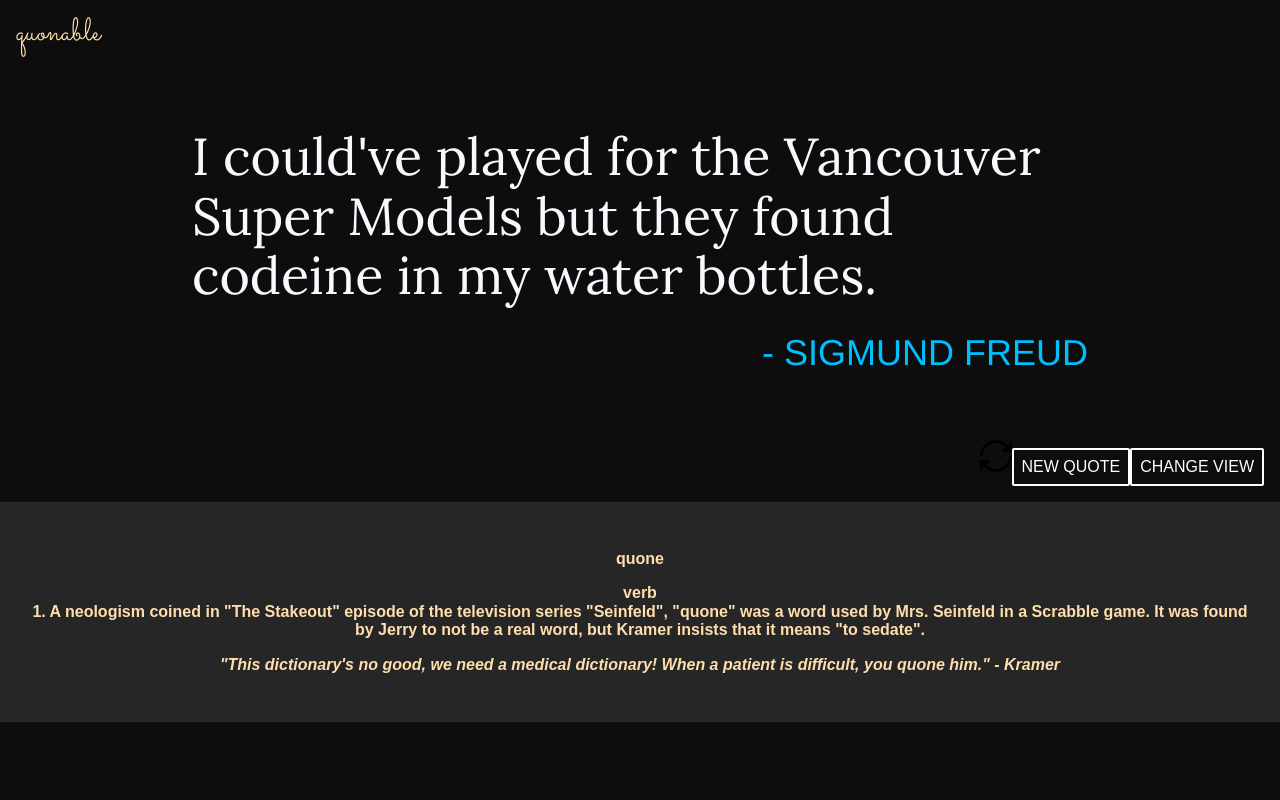
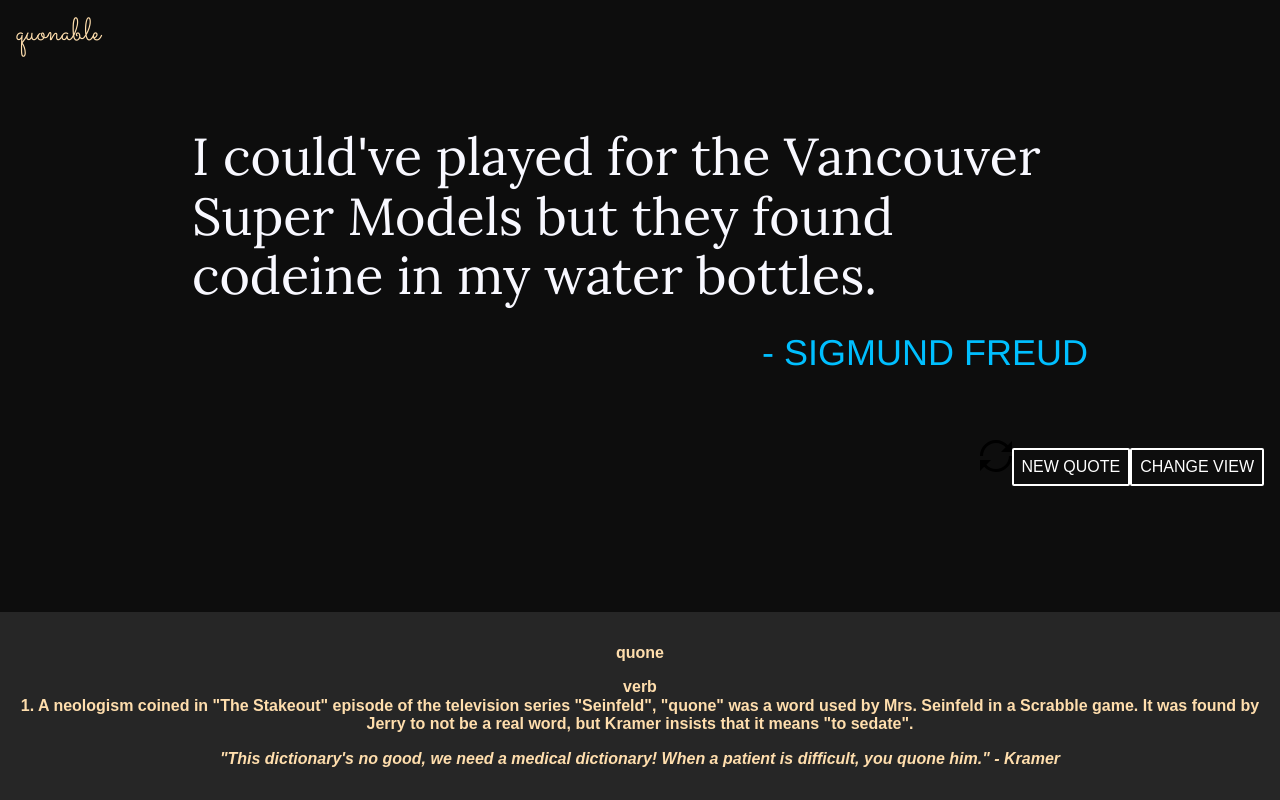
Before and after one commit to andybeers/quonable, a React (Create React App) app: page / in a window 1280 px wide. Built offline with nearby package versions, Linux system fonts and the light colour scheme.

Commit message:
Sticky footer with flexbox

```diff
--- a/src/components/AppFooter/AppFooter.css
+++ b/src/components/AppFooter/AppFooter.css
@@ -1,6 +1,5 @@
 footer {
-  padding: 2em;
-  /*margin: 1em auto 0;*/
+  padding: 1em;
   text-align: center;
   background-color: #262626;
 }
--- a/src/components/app/App.css
+++ b/src/components/app/App.css
@@ -1,4 +1,9 @@
 .flexWrapper {
   display: flex;
   flex-direction: column;
+  min-height: 100vh;
 }
+
+main {
+  flex: 1;
+}
```
Also changed, not shown: src/components/app/App.js (+6 -1 lines).
